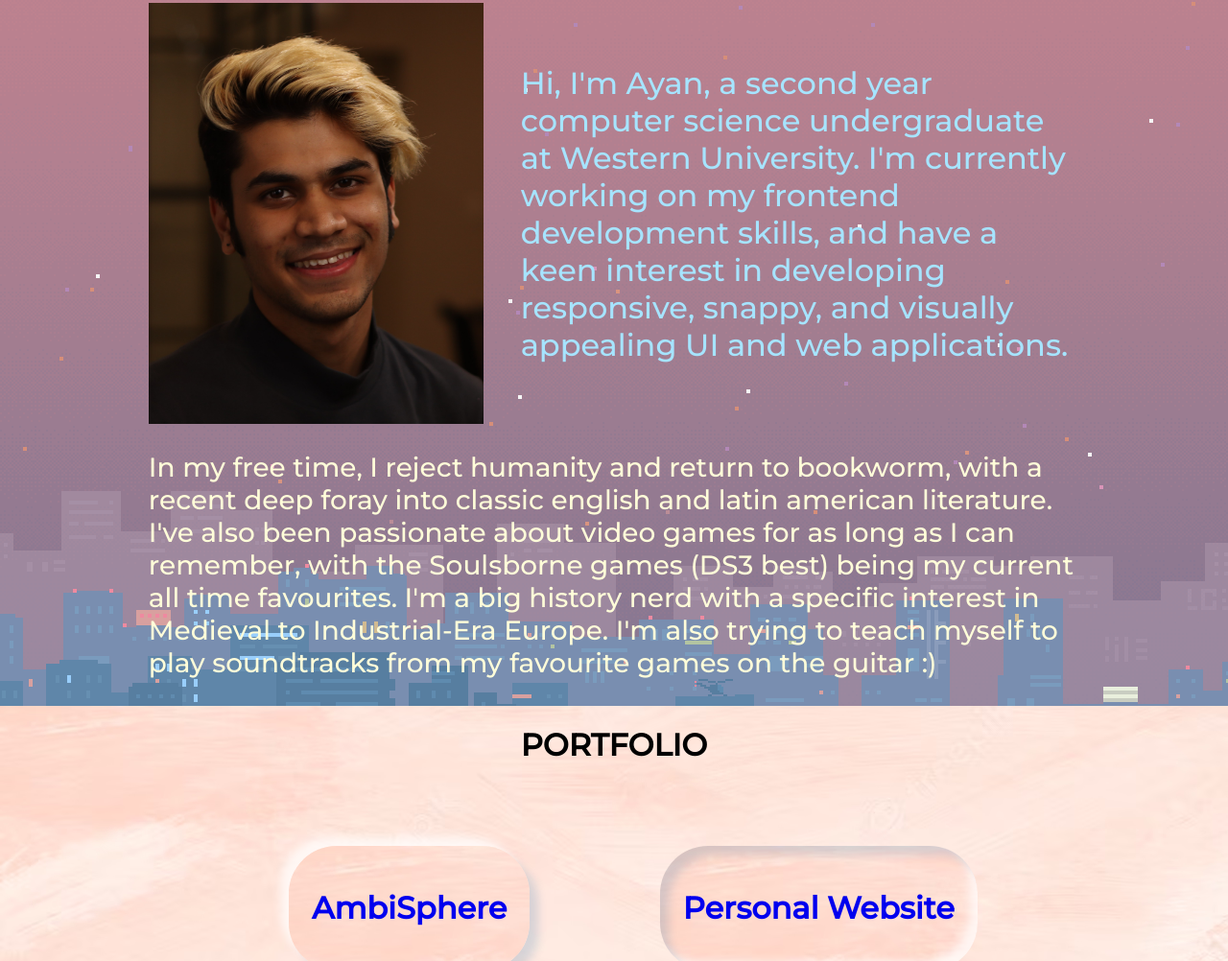
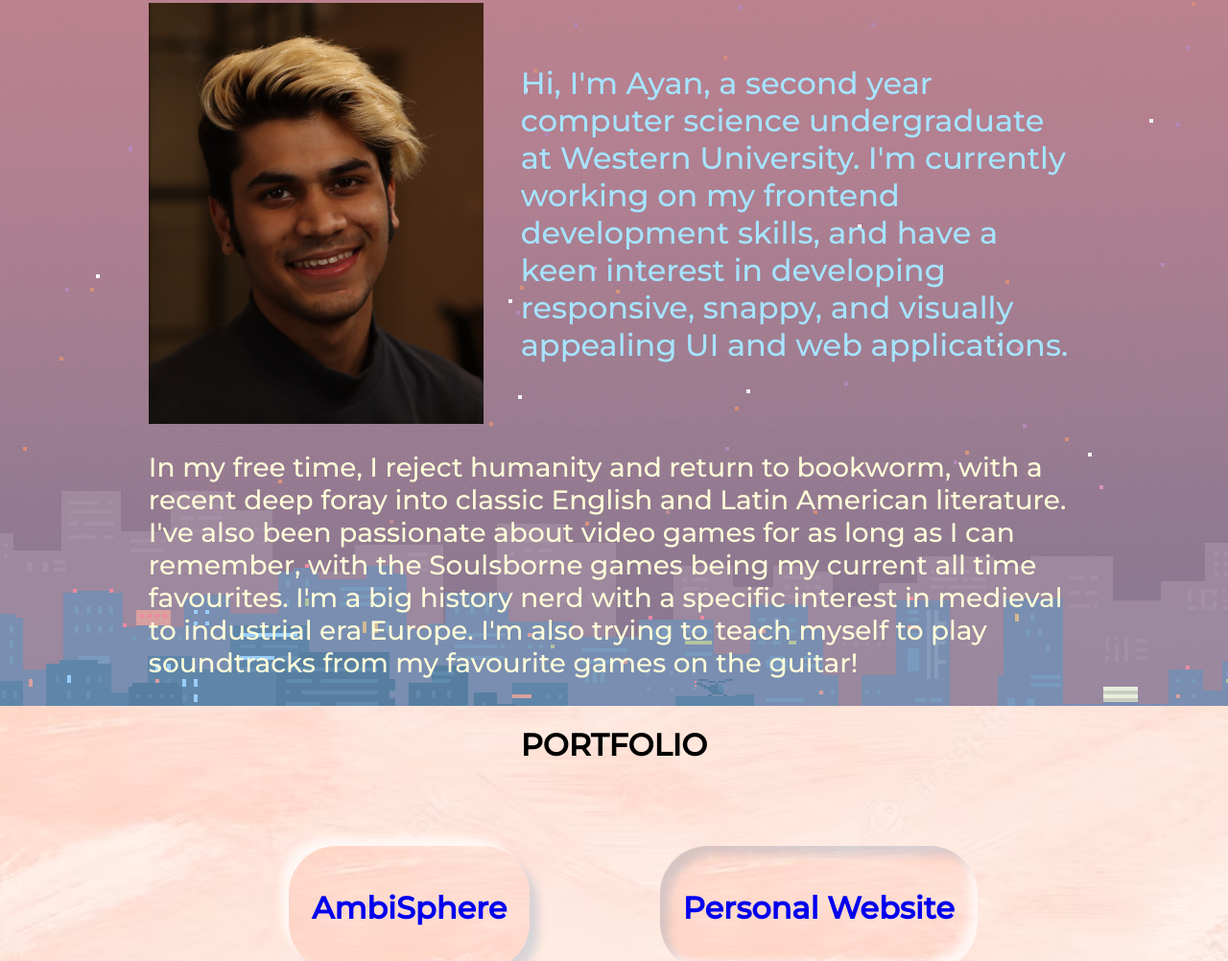
Before and after one commit to AyanSingal/ayansingal.github.io, a plain HTML site: page index.html in a window 1280 px wide. Shown: the part 904-1906 px from the top of the page at 96% size. Drawn offline with Linux system fonts and the light colour scheme.

Commit message:
Update index.html

```diff
--- a/index.html
+++ b/index.html
@@ -20,7 +20,7 @@
         </p>
 
        <p id="description">
-        Computer Science Student and Aspiring Software/Web Developer based in London, Ontario.
+        Computer science student and aspiring software/web developer based in London, Ontario.
        </p>
        <div class="links">
             <a href="#about-me-page" class="neonBtn" id="AboutMeIcon">
@@ -51,10 +51,10 @@
             frontend development skills, and have a keen interest in developing responsive, snappy, and visually appealing UI and web applications.
         </p>
         <p class="hidden" id="aboutme2">
-            In my free time, I reject humanity and return to bookworm, with a recent deep foray into classic english and latin
-            american literature. I've also been passionate about video games for as long as I can remember, with the Soulsborne games (DS3 best) being
-            my current all time favourites. I'm a big history nerd with a specific interest in Medieval to Industrial-Era Europe. I'm also trying to teach myself to play
-            soundtracks from my favourite games on the guitar :)
+            In my free time, I reject humanity and return to bookworm, with a recent deep foray into classic English and Latin
+            American literature. I've also been passionate about video games for as long as I can remember, with the Soulsborne games being
+            my current all time favourites. I'm a big history nerd with a specific interest in medieval to industrial era Europe. I'm also trying to teach myself to play
+            soundtracks from my favourite games on the guitar!
         </p>
     </div>
 
```
